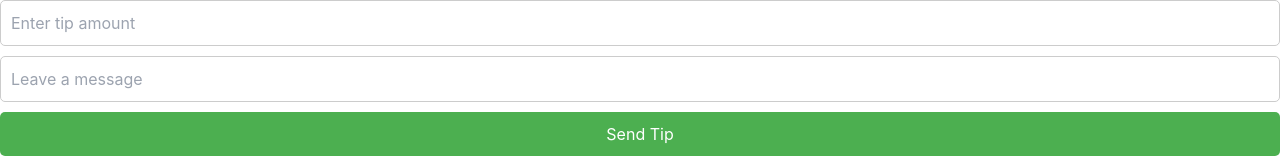
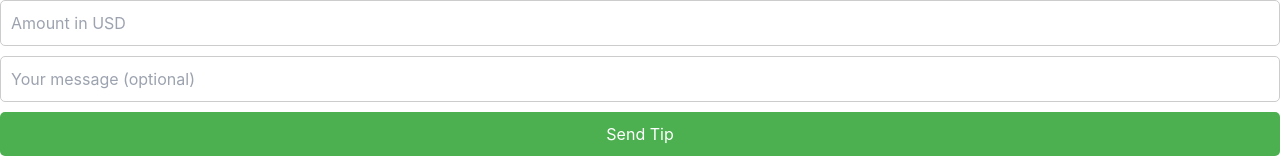
Before and after one commit to goalandpriority-ui/TipJar, a Next.js app: page /tipjar in a window 1280 px wide. Shown: the top 160 px of the page. Built offline with nearby package versions, Linux system fonts and the light colour scheme.

Commit message:
Update tipjar.js

```diff
--- a/pages/tipjar.js
+++ b/pages/tipjar.js
@@ -9,11 +9,8 @@ export default function TipJar({ onNewTip }) {
     if (!amount) return alert('Enter tip amount!')
 
     const tip = { amount, message: message || 'No message' }
-
-    // Send tip to parent
     onNewTip(tip)
 
-    // Reset inputs
     setAmount('')
     setMessage('')
   }
@@ -22,19 +19,27 @@ export default function TipJar({ onNewTip }) {
     <form onSubmit={handleSubmit} style={{ display: 'flex', flexDirection: 'column', gap: '10px' }}>
       <input
         type="number"
-        placeholder="Enter tip amount"
+        placeholder="Amount in USD"
         value={amount}
         onChange={(e) => setAmount(e.target.value)}
         style={{ padding: '10px', fontSize: '1rem', borderRadius: '5px', border: '1px solid #ccc' }}
       />
       <input
         type="text"
-        placeholder="Leave a message"
+        placeholder="Your message (optional)"
         value={message}
         onChange={(e) => setMessage(e.target.value)}
         style={{ padding: '10px', fontSize: '1rem', borderRadius: '5px', border: '1px solid #ccc' }}
       />
-      <button type="submit" style={{ padding: '10px', fontSize: '1rem', borderRadius: '5px', cursor: 'pointer', background: '#4caf50', color: '#fff', border: 'none' }}>
+      <button type="submit" style={{
+        padding: '10px',
+        fontSize: '1rem',
+        borderRadius: '5px',
+        cursor: 'pointer',
+        background: '#4caf50',
+        color: '#fff',
+        border: 'none'
+      }}>
         Send Tip
       </button>
     </form>
```
